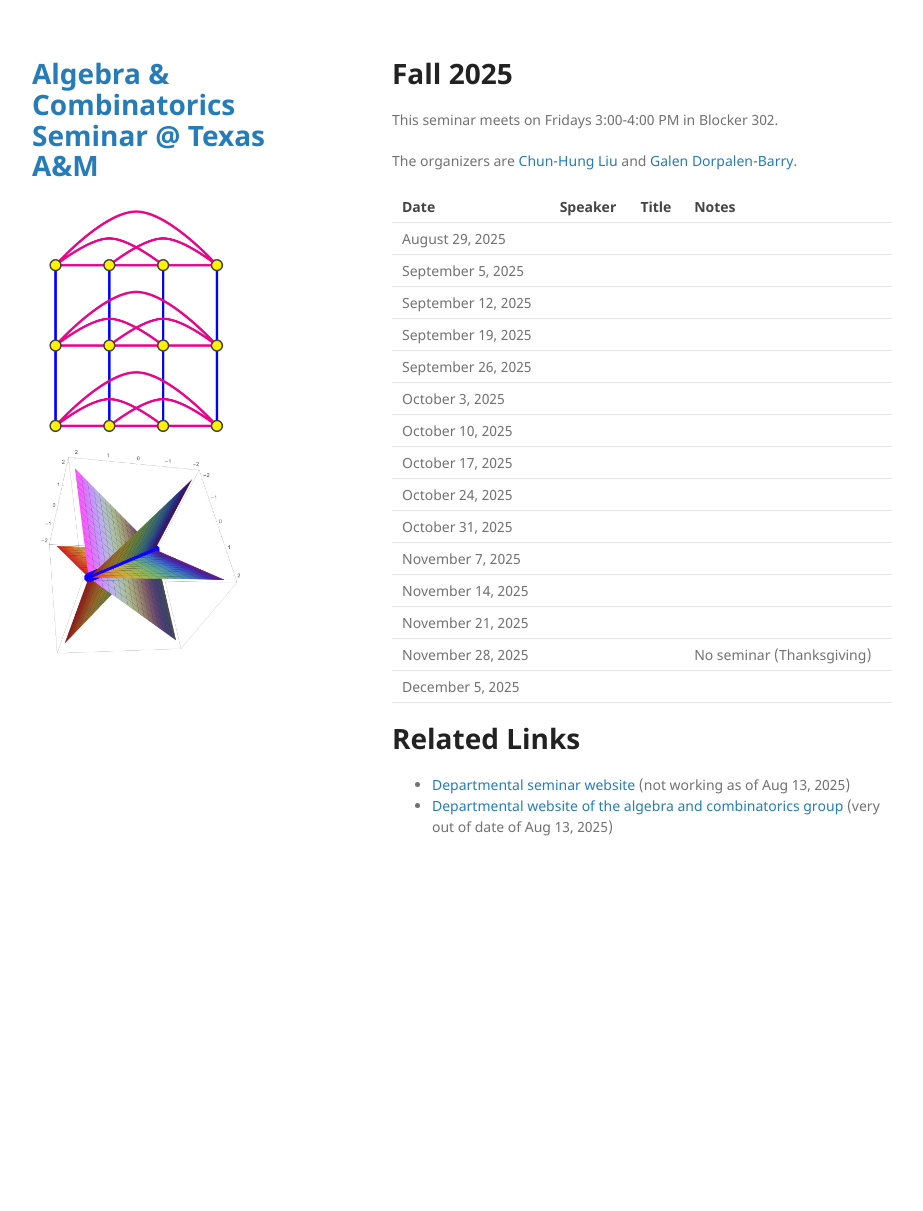
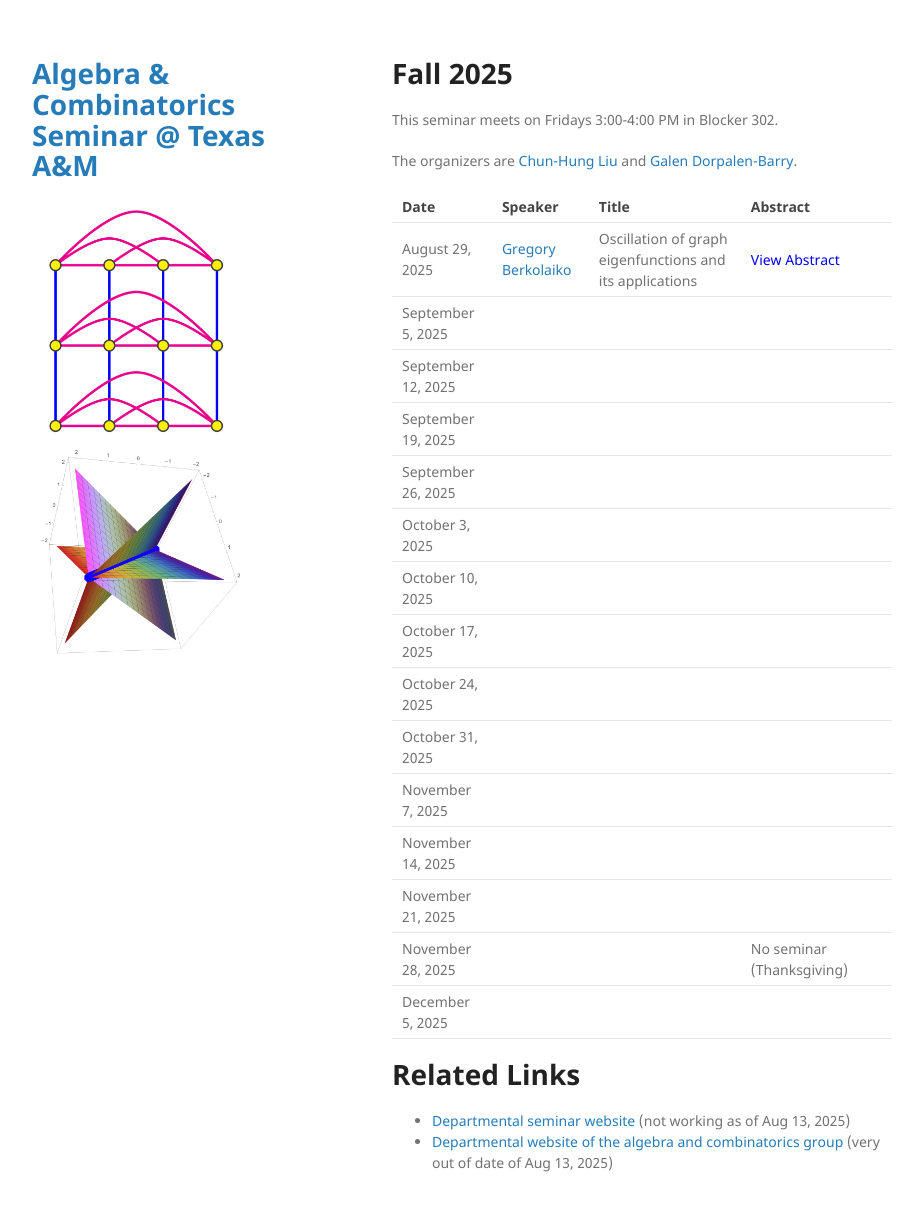
Before and after one commit to tamu-seminar/alg-comb, a Jekyll site: the page built from index.md, in a window 1280 px wide and 1243 px high. Shown: the top 1211 px of the window, without its empty margins (178-1101 px from the left). Built offline with Jekyll 4.4.1, drawn with Linux system fonts in a browser that asks for light colours; part of the change alters nothing that is shown.

Commit message:
Gregory Berkolaiko

```diff
--- a/index.md
+++ b/index.md
@@ -1,6 +1,18 @@
 ---
 layout: default
 ---
+
+<script>
+  window.MathJax = {
+    tex: {
+      inlineMath: [['$', '$'], ['\\(', '\\)']],
+      displayMath: [['$$', '$$'], ['\\[', '\\]']]
+    },
+    svg: { fontCache: 'global' }
+  };
+</script>
+<script src="https://cdn.jsdelivr.net/npm/mathjax@3/es5/tex-svg.js" async></script>
+
 
 # Fall 2025
 
@@ -9,10 +21,9 @@ This seminar meets on Fridays 3:00-4:00 PM in Blocker 302.
 The organizers are [Chun-Hung Liu](https://people.tamu.edu/~chliu/) and [Galen Dorpalen-Barry](https://galen.dorpalen-barry.org/).
 
 
-
-| Date         | Speaker | Title | Notes |
+| Date         | Speaker | Title | Abstract |
 |--------------|---------|-------|-------|
-| August 29, 2025   |         |       |       |
+| August 29, 2025   | [Gregory Berkolaiko](https://people.tamu.edu/~gberkolaiko/)        |  Oscillation of graph eigenfunctions and its applications     |  <span class="abstract-link" onclick="showAbstract('abstract1')">View Abstract</span> |  |
 | September 5, 2025 |         |       |       |
 | September 12, 2025|         |       |       |
 | September 19, 2025|         |       |       |
@@ -29,6 +40,96 @@ The organizers are [Chun-Hung Liu](https://people.tamu.edu/~chliu/) and [Galen D
 | December 5, 2025  |         |       |       |
 
 
+<!-- Abstract content (hidden) -->
+<div id="abstract1" style="display:none;">
+  <p>We discuss a formula that expresses the number of sign changes of the
+  <code>k</code>-th eigenvector of a graph operator as the sum of the "Sturm
+  contribution" <code>k-1</code> and a "cycle contribution" which takes the form of
+  the Morse index (number of negative eigenvalues) of a weighted cycle
+  intersection form associated with the graph.</p>
+
+  <p>This result has many interesting connections. First, it allows one to
+  derive a simple formula for the Hessian of the dispersion relation of
+  a particular class of crystals (periodic lattices), namely maximal
+  abelian covers of finite graphs. Second, it can be used to
+  efficiently determine stability of a stationary solution on a coupled
+  oscillator network, such as the non-uniform Kuramoto model for the
+  synchronization of a network of electrical oscillators. Finally, the
+  determinant of the weighted cycle intersection form is the first
+  Symanzik polynomial of the graph (closely related to the Kirchhoff
+  polynomial), hinting at connections to both Feynman amplitudes and
+  matroids.</p>
+
+  <p>Based on joint work with Jared Bronski and Mark Goresky.</p>
+</div>
+
+<style>
+.abstract-link {
+  color: blue;
+  text-decoration: bold;
+  cursor: pointer;
+}
+</style>
+
+<style>
+/* Modal background */
+#abstract-modal-overlay {
+  position: fixed;
+  top: 0;
+  left: 0;
+  width: 100%;
+  height: 100%;
+  background: rgba(0,0,0,0.5);
+  display: none;
+  z-index: 1000;
+}
+
+/* Modal box */
+#abstract-modal {
+  background: white;
+  width: 80%;
+  max-width: 700px;
+  margin: 5% auto;
+  padding: 20px;
+  border-radius: 8px;
+  position: relative;
+  overflow-y: auto;
+  max-height: 90vh;
+  font-family: Arial, sans-serif;
+}
+
+/* Close button */
+#abstract-modal-close {
+  position: absolute;
+  top: 10px;
+  right: 15px;
+  font-size: 20px;
+  cursor: pointer;
+}
+</style>
+
+<!-- Modal structure -->
+<div id="abstract-modal-overlay" onclick="closeAbstractModal(event)">
+  <div id="abstract-modal" onclick="event.stopPropagation()">
+    <span id="abstract-modal-close" onclick="closeAbstractModal()">&times;</span>
+    <h2>Abstract</h2>
+    <div id="abstract-modal-content"></div>
+  </div>
+</div>
+
+<script>
+function showAbstract(id) {
+  const content = document.getElementById(id).innerHTML;
+  document.getElementById('abstract-modal-content').innerHTML = content;
+  document.getElementById('abstract-modal-overlay').style.display = 'block';
+}
+
+function closeAbstractModal(event) {
+  if (!event || event.target.id === 'abstract-modal-overlay' || event.target.id === 'abstract-modal-close') {
+    document.getElementById('abstract-modal-overlay').style.display = 'none';
+  }
+}
+</script>
 
 
 # Related Links
```
Also changed, not shown: 3 other files.
